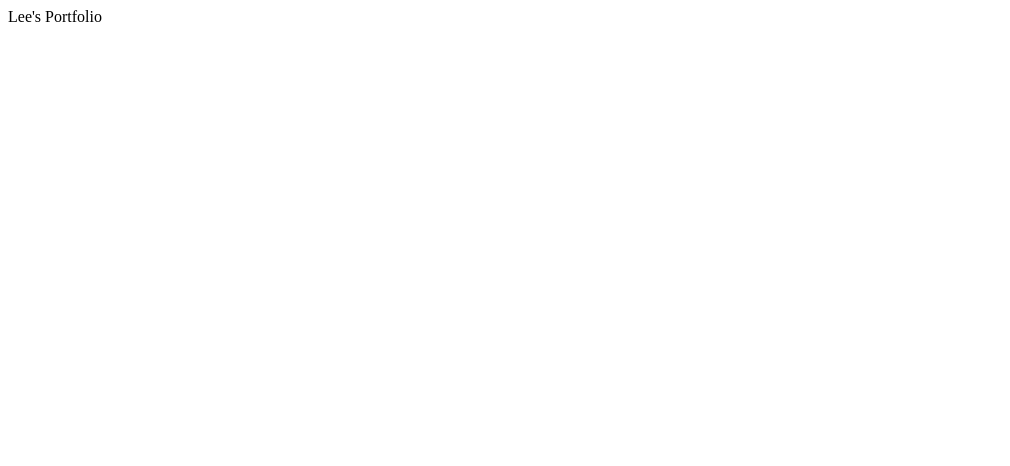
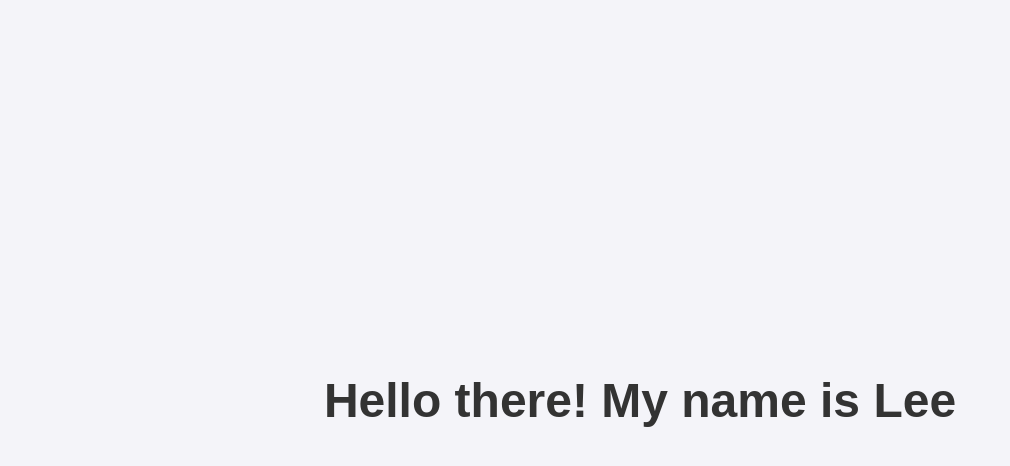
Before and after one commit to Lee26Ed/Lee26Ed.github.io, a plain HTML site: page index.html in a window 1280 px wide. Shown: the whole page, without its empty margins (0-1010 px from the left). Drawn offline with Linux system fonts and the light colour scheme.

Commit message:
updated landing page

```diff
--- a/index.html
+++ b/index.html
@@ -1 +1,28 @@
-Lee's Portfolio
+<!DOCTYPE html>
+<html lang="en">
+<head>
+    <meta charset="UTF-8">
+    <meta name="viewport" content="width=device-width, initial-scale=1.0">
+    <title>Landing Page</title>
+    <style>
+        body {
+            margin: 0;
+            padding: 0;
+            display: flex;
+            justify-content: center;
+            align-items: center;
+            height: 100vh;
+            background-color: #f4f4f9;
+            font-family: Arial, sans-serif;
+        }
+
+        h1 {
+            font-size: 3rem;
+            color: #333;
+        }
+    </style>
+</head>
+<body>
+    <h1>Hello there! My name is Lee</h1>
+</body>
+</html>
```
